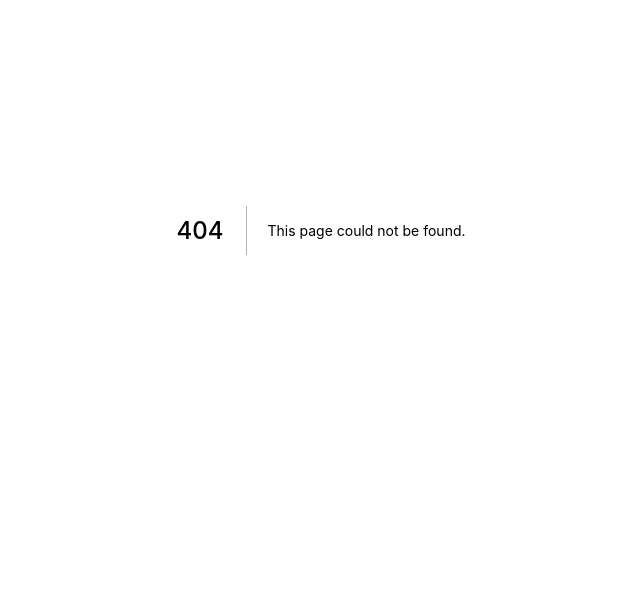
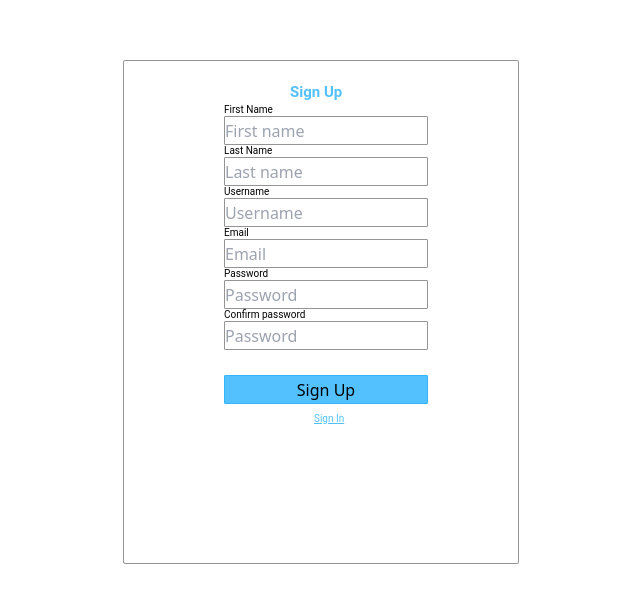
Before and after one commit to madDemian/RezetPract, a Next.js app: page /auth/sign-up in a window 1280 px wide. Before the commit this address had no page. Shown: the part 170-772 px from the top of the page, without its empty margins (319-959 px from the left). Built offline with nearby package versions, Linux system fonts and the light colour scheme.

Commit message:
-added sign in, sign up -withoutAuth -components SignInForm.js and SignUpForm.js

```diff
--- /dev/null
+++ b/components/SignInForm.js
@@ -0,0 +1,39 @@
+import  classes from '../styles/sign-in.module.css'
+import {useRouter} from "next/router";
+
+function SignInForm(){
+    const router = useRouter()
+    return(
+        <div>
+            <div className={classes.container}>
+                <div className={classes.title}>
+                    <h1 >Sign In</h1>
+                </div>
+                <form>
+                    <div className={classes.login}>
+                        <label className={classes.inputEmailDescr}>
+                            <p>Username/Email</p>
+                        </label>
+                        <input className={classes.userEmailInput}
+                               placeholder={'Email'}
+                               type={'email'}
+                        />
+                        <label className={classes.inputPasswordDescr}>
+                            <p>Password</p>
+                        </label>
+                        <input className={classes.userPasswordInput}
+                               placeholder={'Password'}
+                               type={'password'}
+                        />
+                        <button className={classes.signInButton}>Sign In</button>
+
+                        <p><a className={classes.signUpLink} onClick={()=>(router.push('http://localhost:3000/auth/sign-up'))}>Sign Up</a></p>
+                    </div>
+
+                </form>
+            </div>
+        </div>
+    )
+}
+
+export default SignInForm
--- /dev/null
+++ b/components/SignUpForm.js
@@ -0,0 +1,62 @@
+import classes from '../styles/sign-up.module.css'
+import {useRouter} from "next/router";
+
+function SignUpForm(){
+    const router = useRouter()
+    return (
+        <div>
+            <div className={classes.container}>
+                <div className={classes.title}>
+                    <h1 >Sign Up</h1>
+                </div>
+                <form>
+                    <div className={classes.signUp}>
+                        <label className={classes.inputFieldsDescr}>
+                            <p>First Name</p>
+                        </label>
+                        <input className={classes.userInput}
+                               placeholder={'First name'}
+                        />
+                        <label className={classes.inputFieldsDescr}>
+                            <p>Last Name</p>
+                        </label>
+                        <input className={classes.userInput}
+                               placeholder={'Last name'}
+                        />
+                        <label className={classes.inputFieldsDescr}>
+                            <p>Username</p>
+                        </label>
+                        <input className={classes.userInput}
+                               placeholder={'Username'}
+                        />
+                        <label className={classes.inputFieldsDescr}>
+                            <p>Email</p>
+                        </label>
+                        <input className={classes.userInput}
+                               placeholder={'Email'}
+                        />
+                        <label className={classes.inputFieldsDescr}>
+                            <p>Password</p>
+                        </label>
+                        <input className={classes.userInput}
+                               placeholder={'Password'}
+                               type={'password'}
+                        />
+                        <label className={classes.inputFieldsDescr}>
+                            <p>Confirm password</p>
+                        </label>
+                        <input className={classes.userInput}
+                               placeholder={'Password'}
+                               type={'password'}
+                        />
+                        <button className={classes.signUpButton}>Sign Up</button>
+                        <p><a className={classes.signInLink} onClick={()=>(router.push('http://localhost:3000/auth/sign-in'))}>Sign In</a></p>
+                    </div>
+
+                </form>
+            </div>
+        </div>
+    )
+}
+
+export default SignUpForm
--- /dev/null
+++ b/hof/withoutAuth.js
@@ -0,0 +1,24 @@
+import apiClient from "../libs/apiClient";
+
+export const withoutAuth = (getServerSidePropsFunc) => {
+
+    return async (ctx, ...args) => {
+
+        const {token} = ctx.req.cookies
+        if (token) {
+            apiClient.setToken(token)
+
+
+            try {
+                return {
+                    redirect: {
+                        destination: '/'
+                    }
+                }
+            } catch (e) {
+                return getServerSidePropsFunc ? await getServerSidePropsFunc(ctx, ...args) : {props: {}}
+            }
+        }
+        return getServerSidePropsFunc ? await getServerSidePropsFunc(ctx, ...args) : {props: {}}
+    }
+}
--- a/libs/apiClient.js
+++ b/libs/apiClient.js
@@ -1,7 +1,20 @@
-import axios from "axios";
+import axios from "axios"
+import cookie from 'js-cookie'
 
 const apiClient = axios.create({
     baseURL: 'http://localhost:8000/api/'
 })
 
+apiClient.setToken = function (token){
+    this.token = token
+}
+
+apiClient.interceptors.request.use(function (config){
+    const token = apiClient.token || cookie.get('token')
+    if(token){
+        config.headers.Authorization = `Bearer ${token}`
+    }
+    return config
+},error => Promise.reject(error))
+
 export default apiClient
--- a/package.json
+++ b/package.json
@@ -10,6 +10,7 @@
   },
   "dependencies": {
     "axios": "^0.21.1",
+    "js-cookie": "^3.0.0",
     "next": "11.0.1",
     "react": "17.0.2",
     "react-dom": "17.0.2"
--- /dev/null
+++ b/pages/auth/sign-in.js
@@ -0,0 +1,11 @@
+import SignInForm from "../../components/SignInForm";
+import cookie from 'js-cookie'
+
+export default function SignIn(){
+    const onSignIn = async ()=> {
+
+    }
+    return(
+        <SignInForm onSignIn={onSignIn}/>
+    )
+}
--- /dev/null
+++ b/pages/auth/sign-up.js
@@ -0,0 +1,11 @@
+import SignUpForm from "../../components/SignUpForm";
+
+export default function SignUp(){
+    const onSignUp = async ()=> {
+
+    }
+
+    return(
+        <SignUpForm onSignUp={onSignUp}/>
+    )
+}
--- a/pages/index.js
+++ b/pages/index.js
@@ -2,8 +2,12 @@ import {useState} from "react";
 import CreatePostForm from "../components/CreatePostForm";
 import apiClient from '../libs/apiClient'
 import PostsList from "../components/PostsList";
+import {withoutAuth} from "../hof/withoutAuth";
 
 export default function Home({posts}) {
+
+    return <div>Ok</div>
+
     const [postsList,setPostList] = useState(posts)
     const onCreate = async(text) =>{
         const {data:post} = await apiClient.post('posts', {
@@ -36,9 +40,11 @@ export default function Home({posts}) {
     )
 }
 
-export async function getServerSideProps(context) {
-    const {data:posts} = await apiClient.get('posts')
-    return {
-        props: {posts},
+export const getServerSideProps = withoutAuth(function (context) {
+    {
+        const {data:posts} = apiClient.get('posts')
+        return {
+            props: {posts},
+        }
     }
-}
+})
--- /dev/null
+++ b/styles/sign-in.module.css
@@ -0,0 +1,117 @@
+.container {
+    width: 407px;
+    height: 270px;
+    margin: 0 auto;
+    border: 1px solid #949494;
+    box-sizing: border-box;
+    border-radius: 2px;
+    margin-top: 350px;
+}
+
+
+.title h1{
+    width: 62px;
+    height: 23px;
+    left: 690px;
+    top: 392px;
+    margin: 0 auto;
+    font-family: Roboto, sans-serif;
+    font-style: normal;
+    font-weight: bold;
+    font-size: 18px;
+    line-height: 23px;
+    color: #54C1FF;
+    margin-top: 20px;
+}
+
+
+.userEmailInput{
+    width: 204px;
+    height: 29px;
+    left: 618px;
+    top: 455px;
+    margin-left: 100px;
+    background: #FFFFFF;
+    border: 1px solid #949494;
+    box-sizing: border-box;
+    border-radius: 1px;
+}
+.inputEmailDescr p{
+    width: 82px;
+    height: 12px;
+    left: 618px;
+    top: 441px;
+    margin-left: 100px;
+
+
+    font-family: Roboto, sans-serif;
+    font-style: normal;
+    font-weight: normal;
+    font-size: 10px;
+    line-height: 12px;
+    color: #000000;
+
+}
+
+.userPasswordInput{
+    width: 204px;
+    height: 29px;
+    left: 618px;
+    top: 455px;
+    margin-left: 100px;
+    background: #FFFFFF;
+    border: 1px solid #949494;
+    box-sizing: border-box;
+    border-radius: 1px;
+}
+.inputPasswordDescr p{
+    width: 82px;
+    height: 12px;
+    left: 618px;
+    top: 441px;
+    margin-left: 100px;
+
+
+    font-family: Roboto, sans-serif;
+    font-style: normal;
+    font-weight: normal;
+    font-size: 10px;
+    line-height: 12px;
+    color: #000000;
+
+}
+
+.signInButton{
+    width: 204px;
+    height: 29px;
+    left: 618px;
+    top: 571px;
+    margin-top: 25px;
+    margin-left: 100px;
+
+    background: #54C1FF;
+    border: 1px solid #34B6FF;
+    box-sizing: border-box;
+    border-radius: 1px;
+}
+
+.signUpLink{
+    width: 34px;
+    height: 12px;
+    left: 702px;
+    top: 611px;
+    margin-top: 25px;
+    margin-left: 185px;
+
+    font-family: Roboto;
+    font-style: normal;
+    font-weight: normal;
+    font-size: 10px;
+    line-height: 12px;
+
+
+    text-decoration-line: underline;
+
+    color: #54C1FF;
+
+}
--- /dev/null
+++ b/styles/sign-up.module.css
@@ -0,0 +1,91 @@
+.container {
+    margin: 0 auto;
+    border: 1px solid #949494;
+    box-sizing: border-box;
+    border-radius: 2px;
+    width: 396px;
+    height: 504px;
+    left: 522px;
+    margin-top: 230px;
+}
+
+
+.title h1{
+    width: 62px;
+    height: 23px;
+    left: 690px;
+    top: 392px;
+    margin: 0 auto;
+    font-family: Roboto, sans-serif;
+    font-style: normal;
+    font-weight: bold;
+    font-size: 15px;
+    line-height: 23px;
+    color: #54C1FF;
+    margin-top: 20px;
+}
+
+
+.userInput{
+    width: 204px;
+    height: 29px;
+    left: 618px;
+    top: 455px;
+    margin-left: 100px;
+    background: #FFFFFF;
+    border: 1px solid #949494;
+    box-sizing: border-box;
+    border-radius: 1px;
+}
+
+.inputFieldsDescr p{
+    width: 82px;
+    height: 12px;
+    left: 618px;
+    top: 441px;
+    margin-left: 100px;
+
+
+    font-family: Roboto, sans-serif;
+    font-style: normal;
+    font-weight: normal;
+    font-size: 10px;
+    line-height: 12px;
+    color: #000000;
+
+}
+
+.signUpButton{
+    width: 204px;
+    height: 29px;
+    left: 618px;
+    top: 571px;
+    margin-top: 25px;
+    margin-left: 100px;
+
+    background: #54C1FF;
+    border: 1px solid #34B6FF;
+    box-sizing: border-box;
+    border-radius: 1px;
+}
+
+.signInLink{
+    width: 34px;
+    height: 12px;
+    left: 705px;
+    top: 611px;
+    margin-top: 25px;
+    margin-left: 190px;
+
+    font-family: Roboto;
+    font-style: normal;
+    font-weight: normal;
+    font-size: 10px;
+    line-height: 12px;
+
+
+    text-decoration-line: underline;
+
+    color: #54C1FF;
+
+}
```
Also changed, not shown: styles/PostList.module.css (deleted, +0 -16 lines), 1 other file (tests, documents, lock files or other folders).
